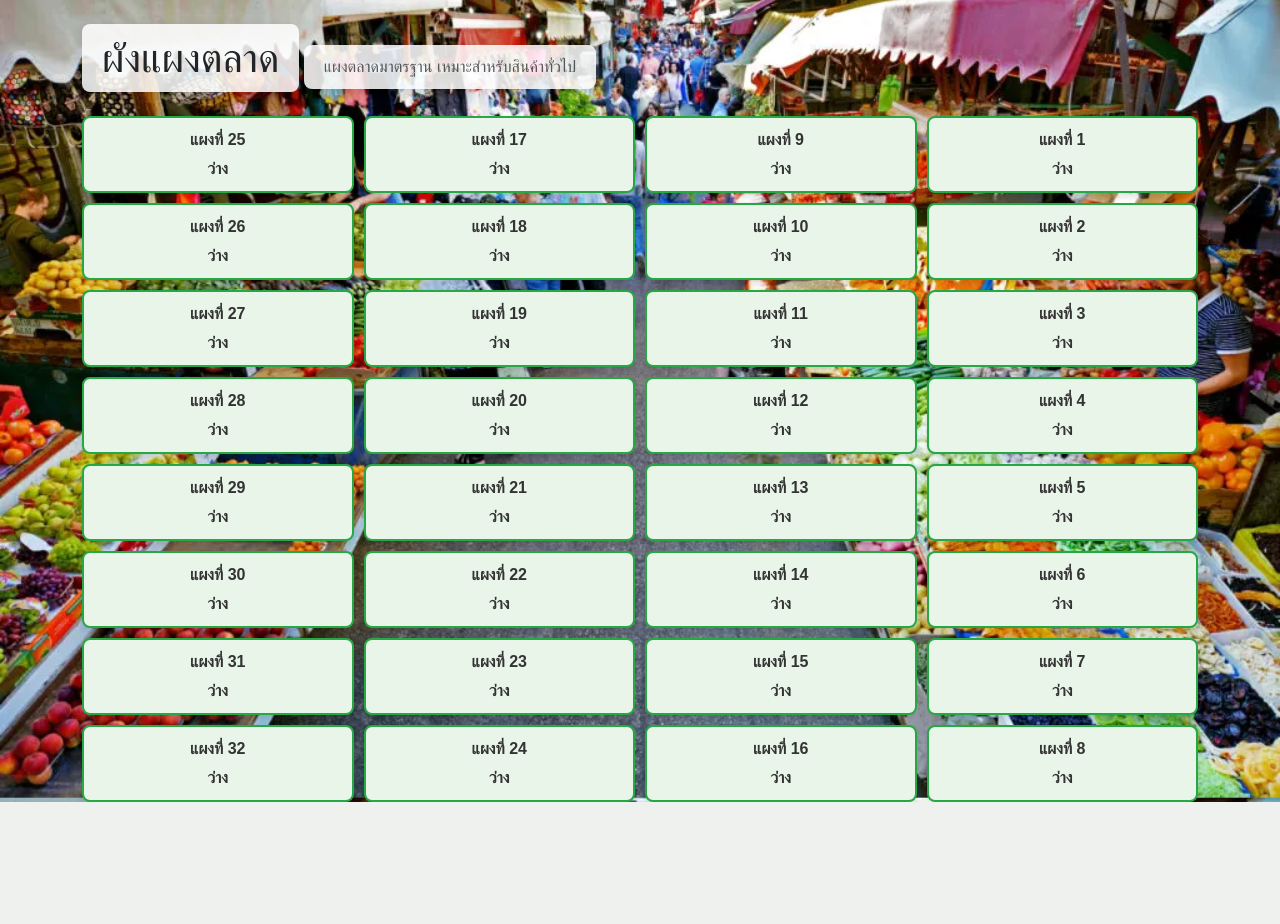
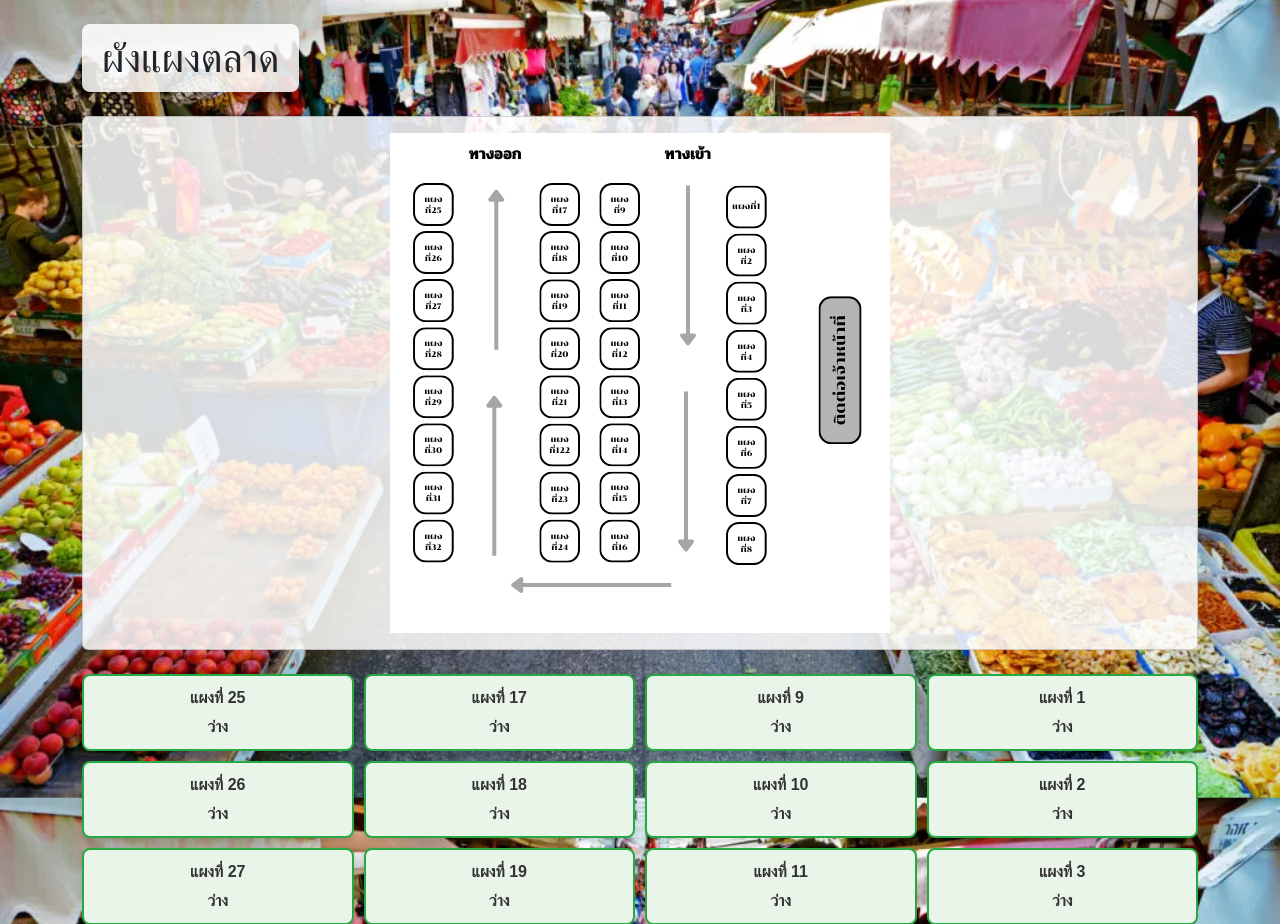
Before and after one commit to zutterjostar-dotcom/market-stall-booking-app, a Flask app: page / in a window 1280 px wide. Shown: the part 56-980 px from the top of the page. Before the commit the page ends 858 px from the top, so only its background shows below. Run offline with Flask 3, Linux system fonts and the light colour scheme; data comes from the database, SQL or seed files in the repository.

Commit message:
Added market map image to the index page

```diff
--- a/templates/index.html
+++ b/templates/index.html
@@ -4,9 +4,12 @@
 
 {% block content %}
 <h1 class="mb-4 market-title">ผังแผงตลาด</h1>
-<p class="text-center text-muted mb-4 market-title">
-    แผงตลาดมาตรฐาน เหมาะสำหรับสินค้าทั่วไป
-</p>
+
+<div class="card mb-4">
+    <div class="card-body text-center">
+        <img src="{{ url_for('static', filename='images/market_map.png') }}" alt="แผนที่ผังแผงตลาด" class="img-fluid">
+    </div>
+</div>
 
 <div class="stall-map-grid">
     {% for item in stalls_with_status %}
```
Also changed, not shown: static/images/market_map.png (added).
